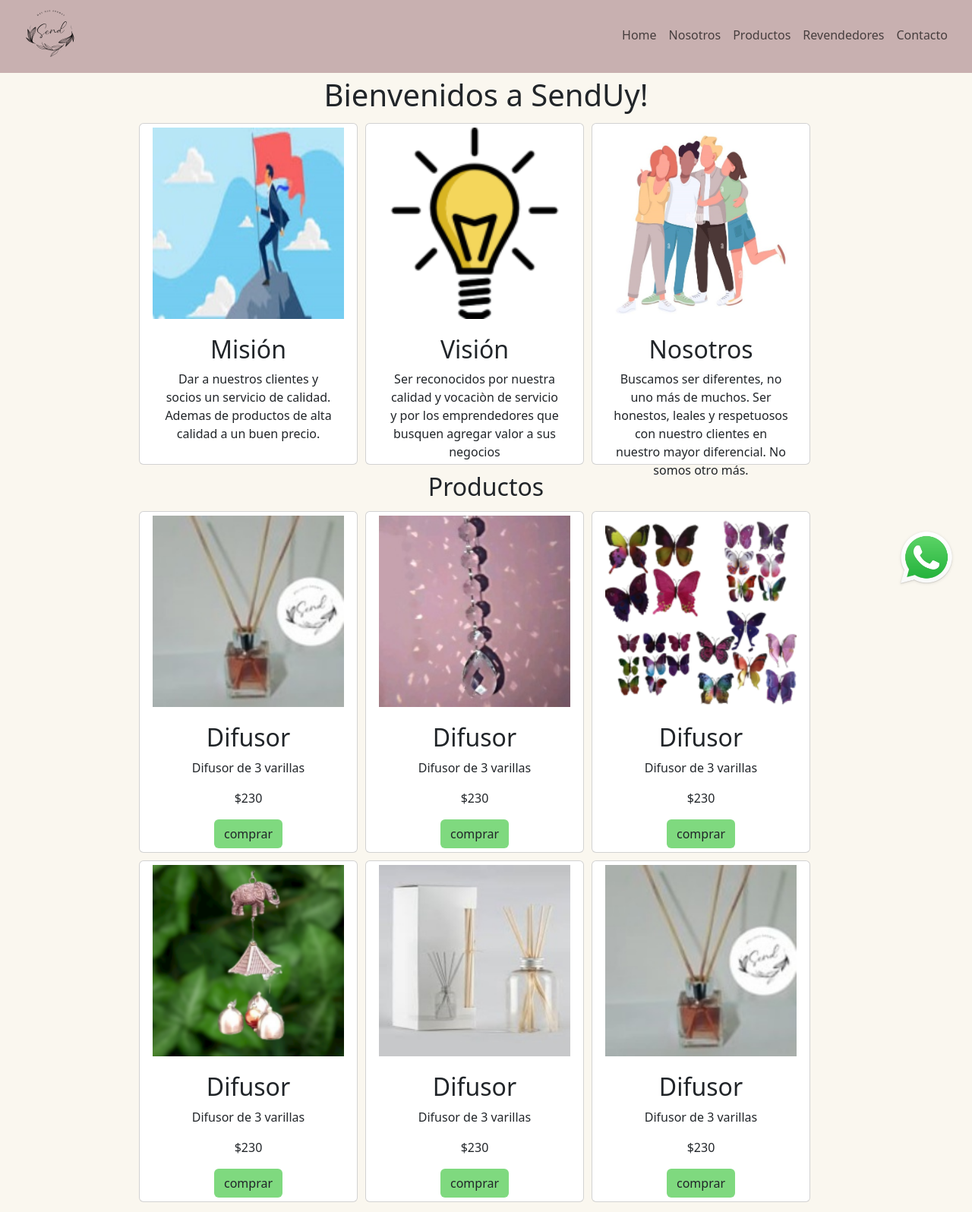
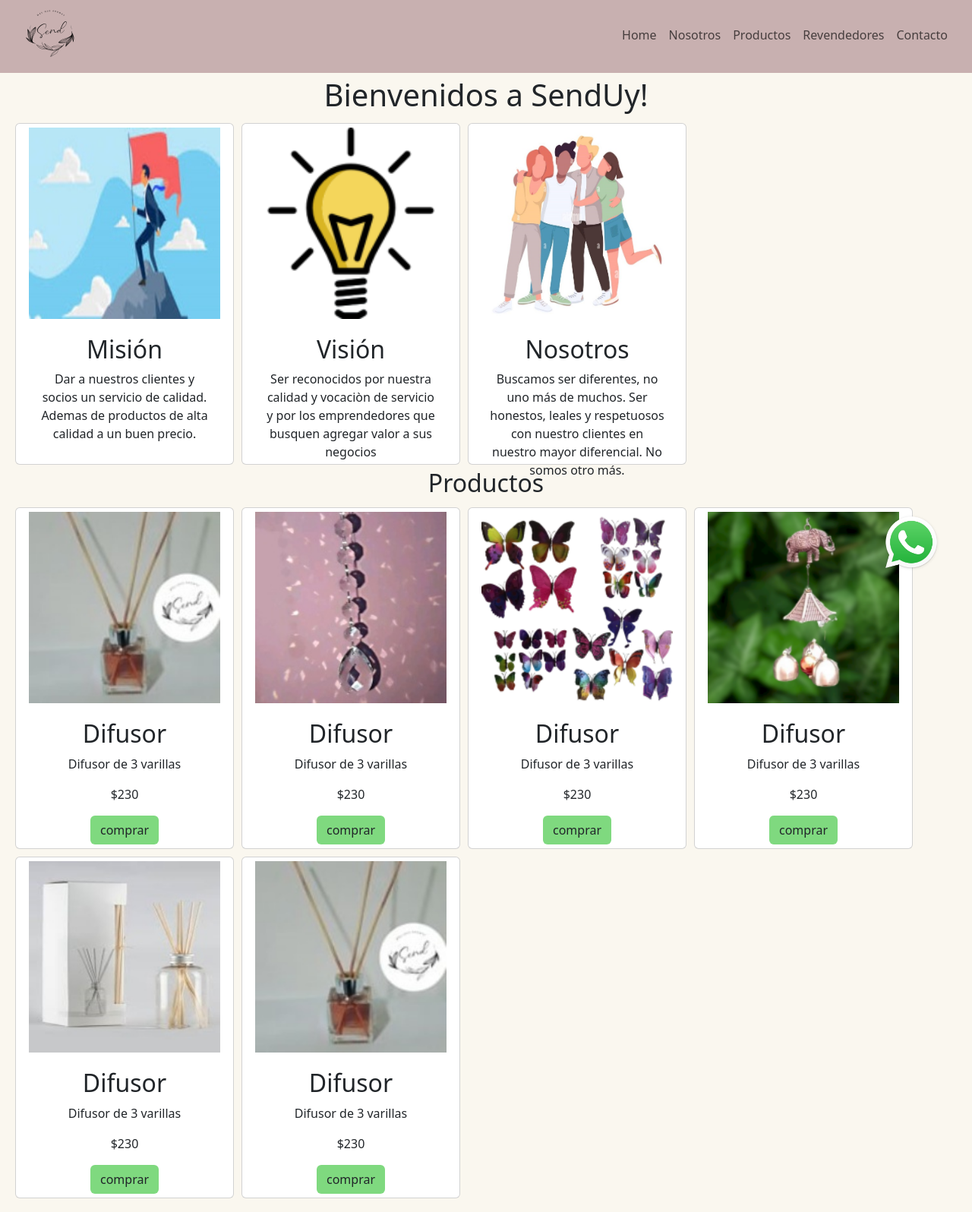
Before and after one commit to numanji/pryecto-para-entregar, a plain HTML site: page index.html in a window 1280 px wide. Shown: the part 5-1601 px from the top of the page at 76% size. Drawn offline with nearby package versions, Linux system fonts and the light colour scheme.

Commit message:
arreglando responsive

```diff
--- a/index.html
+++ b/index.html
@@ -49,8 +49,8 @@
     <!-- este es el main -->
     <main class="caja">
         <h1 class="text-center">Bienvenidos a SendUy!</h1>
-        <section class="container row">
-            <div class="card lg-col-4 md-col-6 sm-col-12 text-center" style="width: 18rem;">
+        <section class="container-fluid row">
+            <div class="card col-xl-3 col-md-6 col-sm-12 text-center">
                 <img src="img/mision.jpg" class="card-img-top" alt="...">
                 <div class="card-body">
                     <h2>Misión</h2>
@@ -58,7 +58,7 @@
                         alta calidad a un buen precio. </p>
                 </div>
             </div>
-            <div class="card xl-col-4 md-col-6 sm-col-12 text-center" style="width: 18rem;">
+            <div class="card col-xl-3 col-md-6 col-sm-12 text-center">
                 <img src="img/vision.png" class="card-img-top" alt="Una lampara que representa una idea, una vision">
                 <div class="card-body">
                     <h2>Visión</h2>
@@ -67,7 +67,7 @@
                         valor a sus negocios</p>
                 </div>
             </div>
-            <div class="card xl-col-4 md-col-6 sm-col-12 text-center" style="width: 18rem;">
+            <div class="card col-xl-3 col-md-6 col-sm-12 text-center">
                 <img src="img/nosotros.jpg" class="card-img-top" alt="...">
                 <div class="card-body">
                     <h2>Nosotros</h2>
@@ -80,8 +80,8 @@
 
         <!-- Esta seccion es de productos -->
         <h2 class="text-center produc">Productos</h2>
-        <section class="container row">
-            <article class="card xl-col-3 md-col-6 sm-col-12 text-center" style="width: 18rem;">
+        <section class="container-fluid row">
+            <article class="card col-xl-3 col-md-6 col-sm-12 text-center">
                 <img src="img/difusor de 3 varillas.jpg" class="card-img-top" alt="...">
                 <div class="card-body">
                     <h2>Difusor</h2>
@@ -115,7 +115,7 @@
                     </div>
                 </div>
             </article>
-            <article class="card xl-col-3 md-col-6 sm-col-12 text-center" style="width: 18rem;">
+            <article class="card col-xl-3 col-md-6 col-sm-12 text-center">
                 <img src="img/atrapasoles.jpg" class="card-img-top" alt="...">
                 <div class="card-body">
                     <h2>Difusor</h2>
@@ -149,7 +149,7 @@
                     </div>
                 </div>
             </article>
-            <article class="card xl-col-3 md-col-6 sm-col-12 text-center" style="width: 18rem;">
+            <article class="card col-xl-3 col-md-6 col-sm-12 text-center">
                 <img src="img/Mariposas.png" class="card-img-top" alt="...">
                 <div class="card-body">
                     <h2>Difusor</h2>
@@ -183,7 +183,7 @@
                     </div>
                 </div>
             </article>
-            <article class="card xl-col-3 md-col-6 sm-col-12 text-center" style="width: 18rem;">
+            <article class="card col-xl-3 col-md-6 col-sm-12 text-center">
                 <img src="img/llamador_de_angeles_de_elefante.png" class="card-img-top" alt="...">
                 <div class="card-body">
                     <h2>Difusor</h2>
@@ -217,7 +217,7 @@
                     </div>
                 </div>
             </article>
-            <article class="card xl-col-3 md-col-6 sm-col-12 text-center" style="width: 18rem;">
+            <article class="card col-xl-3 col-md-6 col-sm-12 text-center">
                 <img src="img/difusores.jpg" class="card-img-top" alt="...">
                 <div class="card-body">
                     <h2>Difusor</h2>
@@ -251,7 +251,7 @@
                     </div>
                 </div>
             </article>
-            <article class="card xl-col-3 md-col-6 sm-col-12 text-center" style="width: 18rem;">
+            <article class="card col-xl-3 col-md-6 col-sm-12 text-center">
                 <img src="img/difusor de 3 varillas.jpg" class="card-img-top" alt="...">
                 <div class="card-body">
                     <h2>Difusor</h2>
--- a/scss/estilos.scss
+++ b/scss/estilos.scss
@@ -6,15 +6,17 @@
 body {
     background-color: rgb(250, 247, 239);
     position: relative;
+    margin: 0;
 }
 
 main {
-    margin: 5px;
+    margin: 5px 15px;
+    align-items: baseline;
 }
 
 header {
     background-color: rgb(200, 176, 176);
-    margin: 0;
+    margin:auto;
     position: relative;
     position: sticky;
     top: 0px;
@@ -32,6 +34,7 @@ a {
 
 footer {
     margin: 5px;
+    width: 100%;
 }
 
 .comprar {
@@ -44,12 +47,13 @@ footer {
     align-items: center;
     justify-content: center;
     height: 100%;
-    width: 100%;
+    width: 18rem;
 }
 
 .card {
     margin: 5px;
     height: 450px;
+    width: 18rem;
 }
 
 .card-img-top {
@@ -101,6 +105,6 @@ form {
     width: 80px;
     height: 80px;
     position: fixed;
-    right: 20px;
-    bottom: 20px;
+    right: 40px;
+    bottom: 40px;
 }
```
Also changed, not shown: pages/nosotros.html (+1 -1 lines), pages/productos.html (+7 -7 lines), css/estilo.css, 1 other file.
